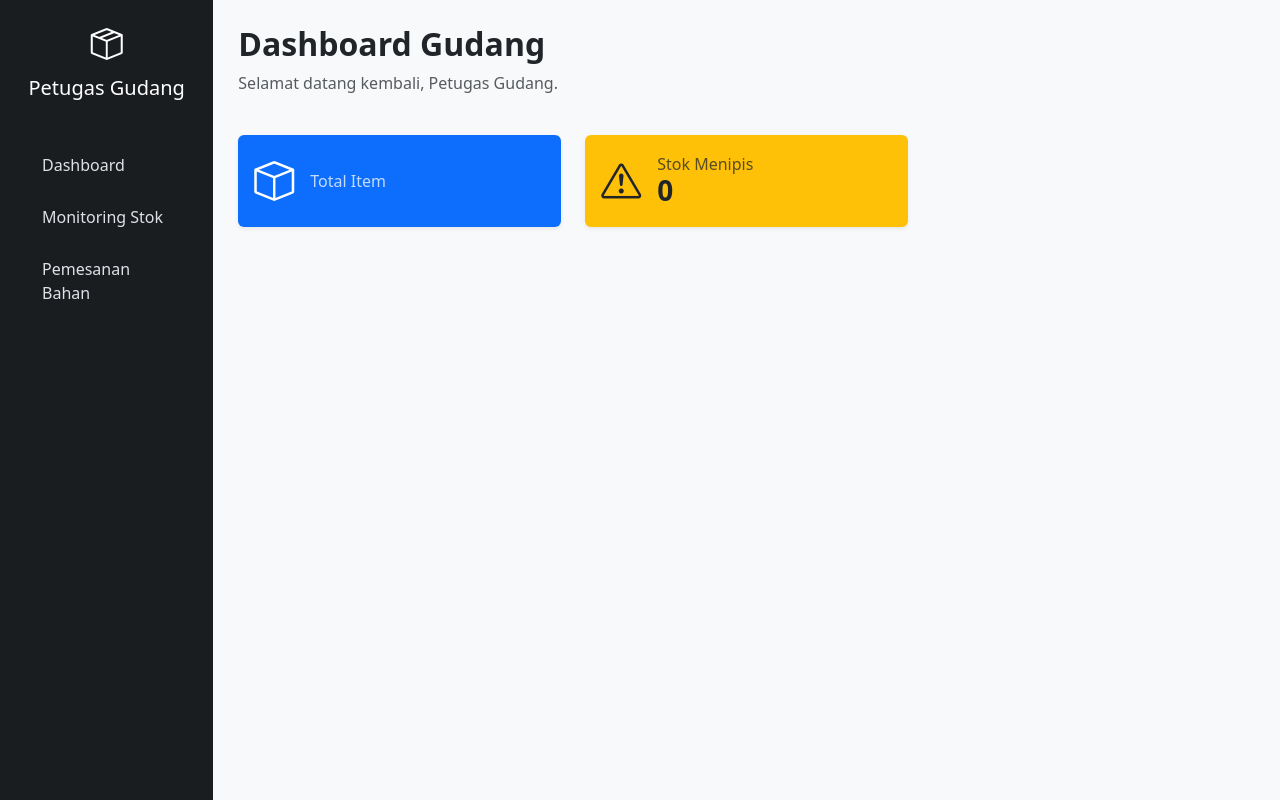
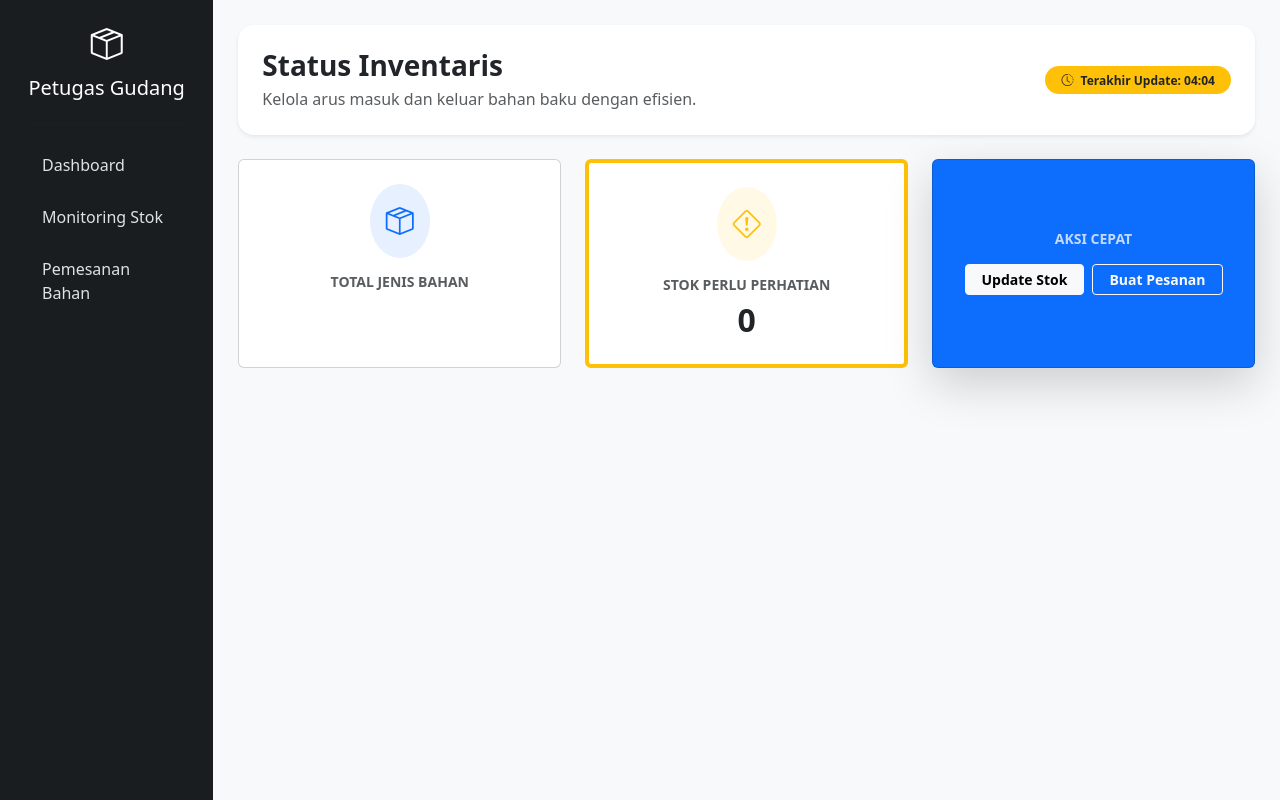
Before and after one commit to rheznandyaa31/skripsi, a CodeIgniter 4 app: the page made by app/Views/gudang/dashboard.php in a window 1280 px wide. Run offline with PHP 8.4 and a stand-in for CodeIgniter, Linux system fonts and the light colour scheme; the template is opened without the code that fills it, so the values that code supplies are empty; some libraries are stand-ins or nearby versions.

Commit message:
Update Dashboard Gudang

```diff
--- a/app/Views/gudang/dashboard.php
+++ b/app/Views/gudang/dashboard.php
@@ -3,30 +3,50 @@
 <?= $this->section('content') ?>
 <div class="row mb-4">
     <div class="col-12">
-        <h2 class="fw-bold">Dashboard Gudang</h2>
-        <p class="text-muted">Selamat datang kembali, Petugas Gudang.</p>
-    </div>
-</div>
-
-<div class="row g-4">
-    <div class="col-md-4">
-        <div class="card border-0 shadow-sm p-3 bg-primary text-white">
-            <div class="d-flex align-items-center">
-                <div class="fs-1 me-3"><i class="bi bi-box"></i></div>
-                <div>
-                    <h6 class="mb-0 opacity-75">Total Item</h6>
-                    <h3 class="mb-0 fw-bold"><?= $total_item ?></h3>
+        <div class="d-flex justify-content-between align-items-center bg-white p-4 rounded-4 shadow-sm">
+            <div>
+                <h3 class="fw-800 mb-1">Status Inventaris</h3>
+                <p class="text-muted mb-0">Kelola arus masuk dan keluar bahan baku dengan efisien.</p>
+            </div>
+            <div class="text-end">
+                <div class="badge bg-warning text-dark px-3 py-2 rounded-pill fw-bold">
+                    <i class="bi bi-clock-history me-1"></i> Terakhir Update: <?= date('H:i') ?>
                 </div>
             </div>
         </div>
     </div>
+</div>
+
+<div class="row g-4 mb-4">
     <div class="col-md-4">
-        <div class="card border-0 shadow-sm p-3 bg-warning text-dark">
-            <div class="d-flex align-items-center">
-                <div class="fs-1 me-3"><i class="bi bi-exclamation-triangle"></i></div>
-                <div>
-                    <h6 class="mb-0 opacity-75">Stok Menipis</h6>
-                    <h3 class="mb-0 fw-bold"><?= count($notifikasi) ?></h3>
+        <div class="card h-100 bg-white">
+            <div class="card-body p-4 text-center">
+                <div class="bg-primary bg-opacity-10 p-3 rounded-circle d-inline-flex mb-3">
+                    <i class="bi bi-box-seam text-primary fs-3"></i>
+                </div>
+                <h6 class="text-muted text-uppercase small fw-bold mb-2">Total Jenis Bahan</h6>
+                <h2 class="fw-800 mb-0"><?= $total_item ?></h2>
+            </div>
+        </div>
+    </div>
+    <div class="col-md-4">
+        <div class="card h-100 bg-white border-start border-warning border-4">
+            <div class="card-body p-4 text-center">
+                <div class="bg-warning bg-opacity-10 p-3 rounded-circle d-inline-flex mb-3">
+                    <i class="bi bi-exclamation-diamond text-warning fs-3"></i>
+                </div>
+                <h6 class="text-muted text-uppercase small fw-bold mb-2">Stok Perlu Perhatian</h6>
+                <h2 class="fw-800 mb-0"><?= count($notifikasi) ?></h2>
+            </div>
+        </div>
+    </div>
+    <div class="col-md-4">
+        <div class="card h-100 bg-primary text-white shadow-lg">
+            <div class="card-body p-4 d-flex flex-column justify-content-center align-items-center">
+                <h6 class="text-white text-opacity-75 text-uppercase small fw-bold mb-3 text-center">Aksi Cepat</h6>
+                <div class="d-flex gap-2">
+                    <a href="<?= base_url('gudang/monitoring') ?>" class="btn btn-light btn-sm fw-bold px-3">Update Stok</a>
+                    <a href="<?= base_url('gudang/pemesanan') ?>" class="btn btn-outline-light btn-sm fw-bold px-3">Buat Pesanan</a>
                 </div>
             </div>
         </div>
@@ -36,30 +56,61 @@
 <?php if (!empty($notifikasi)): ?>
 <div class="row mt-4">
     <div class="col-12">
-        <div class="card border-0 shadow-sm">
+        <div class="card border-0 shadow-sm rounded-4">
             <div class="card-header bg-white py-3 border-bottom-0">
-                <h5 class="mb-0 fw-bold text-danger"><i class="bi bi-bell-fill me-2"></i>Notifikasi Stok Habis / Menipis</h5>
+                <h5 class="mb-0 fw-bold text-danger d-flex align-items-center">
+                    <span class="pulse-red me-2"></span> Notifikasi Mendesak
+                </h5>
             </div>
             <div class="card-body">
-                <div class="list-group list-group-flush">
-                    <?php foreach ($notifikasi as $notif): ?>
-                        <div class="list-group-item d-flex justify-content-between align-items-center px-0">
-                            <div>
-                                <h6 class="mb-0"><?= $notif['nama'] ?></h6>
-                                <small class="text-muted">Tersisa: <?= $notif['stok'] ?> <?= $notif['satuan'] ?> (Batas Minimal: <?= $notif['stok_minimal'] ?>)</small>
-                            </div>
-                            <span class="badge bg-<?= ($notif['stok'] <= 0) ? 'danger' : 'warning' ?>">
-                                <?= ($notif['stok'] <= 0) ? 'Habis' : 'Menipis' ?>
-                            </span>
-                        </div>
-                    <?php endforeach; ?>
-                </div>
-                <div class="mt-3">
-                    <a href="<?= base_url('gudang/pemesanan') ?>" class="btn btn-outline-primary btn-sm">Lakukan Pemesanan</a>
+                <div class="table-responsive">
+                    <table class="table table-hover align-middle mb-0">
+                        <thead class="bg-light">
+                            <tr>
+                                <th class="border-0 rounded-start">Nama Bahan</th>
+                                <th class="border-0">Stok Sisa</th>
+                                <th class="border-0">Kebutuhan Minimal</th>
+                                <th class="border-0 rounded-end text-center">Tindakan</th>
+                            </tr>
+                        </thead>
+                        <tbody>
+                            <?php foreach ($notifikasi as $notif): ?>
+                                <tr>
+                                    <td class="fw-bold"><?= $notif['nama'] ?></td>
+                                    <td>
+                                        <span class="text-<?= ($notif['stok'] <= 0) ? 'danger' : 'warning' ?> fw-bold">
+                                            <?= $notif['stok'] ?> <?= $notif['satuan'] ?>
+                                        </span>
+                                    </td>
+                                    <td class="text-muted"><?= $notif['stok_minimal'] ?> <?= $notif['satuan'] ?></td>
+                                    <td class="text-center">
+                                        <a href="<?= base_url('gudang/pemesanan') ?>" class="btn btn-sm btn-outline-danger rounded-pill px-3">Pesan Sekarang</a>
+                                    </td>
+                                </tr>
+                            <?php endforeach; ?>
+                        </tbody>
+                    </table>
                 </div>
             </div>
         </div>
     </div>
 </div>
 <?php endif; ?>
+
+<style>
+    .fw-800 { font-weight: 800; }
+    .pulse-red {
+        width: 12px;
+        height: 12px;
+        background: #ef4444;
+        border-radius: 50%;
+        box-shadow: 0 0 0 rgba(239, 68, 68, 0.4);
+        animation: pulse-red 2s infinite;
+    }
+    @keyframes pulse-red {
+        0% { transform: scale(0.95); box-shadow: 0 0 0 0 rgba(239, 68, 68, 0.7); }
+        70% { transform: scale(1); box-shadow: 0 0 0 10px rgba(239, 68, 68, 0); }
+        100% { transform: scale(0.95); box-shadow: 0 0 0 0 rgba(239, 68, 68, 0); }
+    }
+</style>
 <?= $this->endSection() ?>
```
